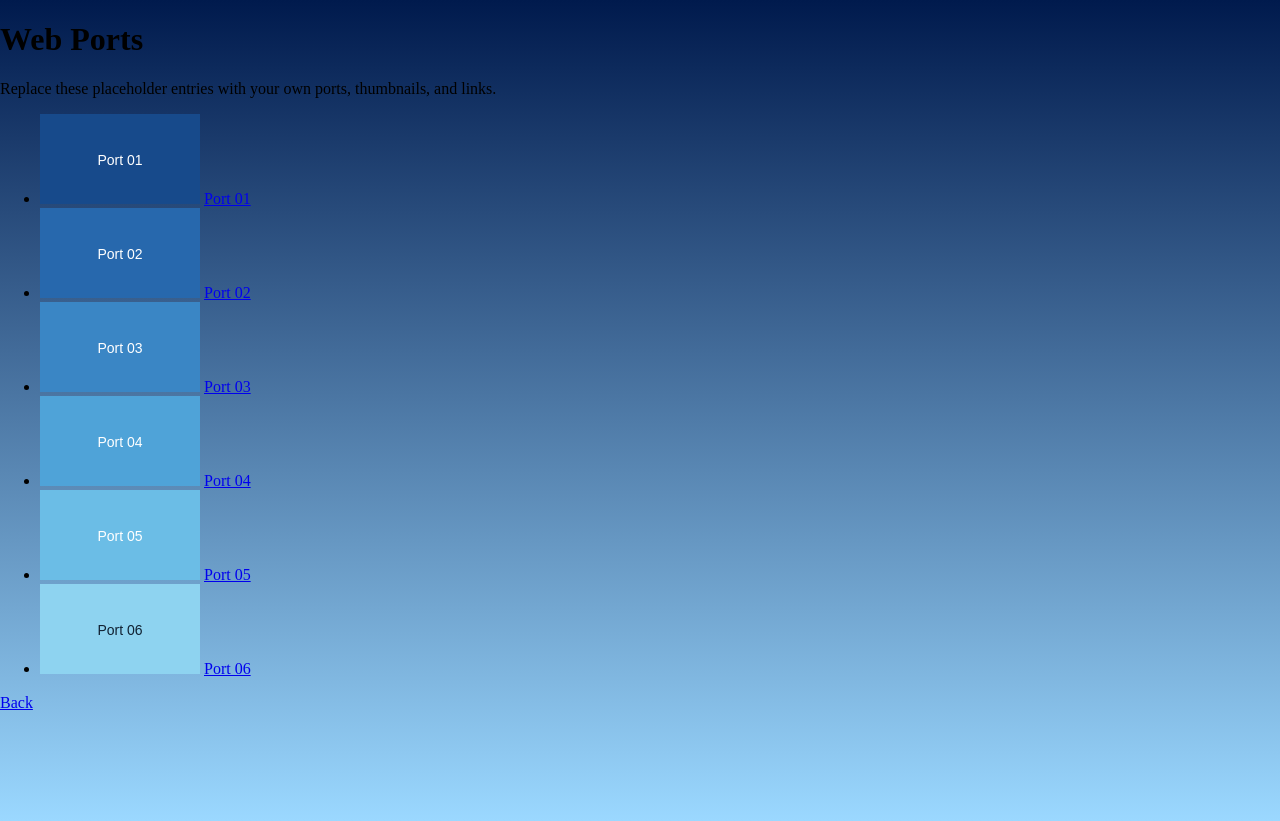
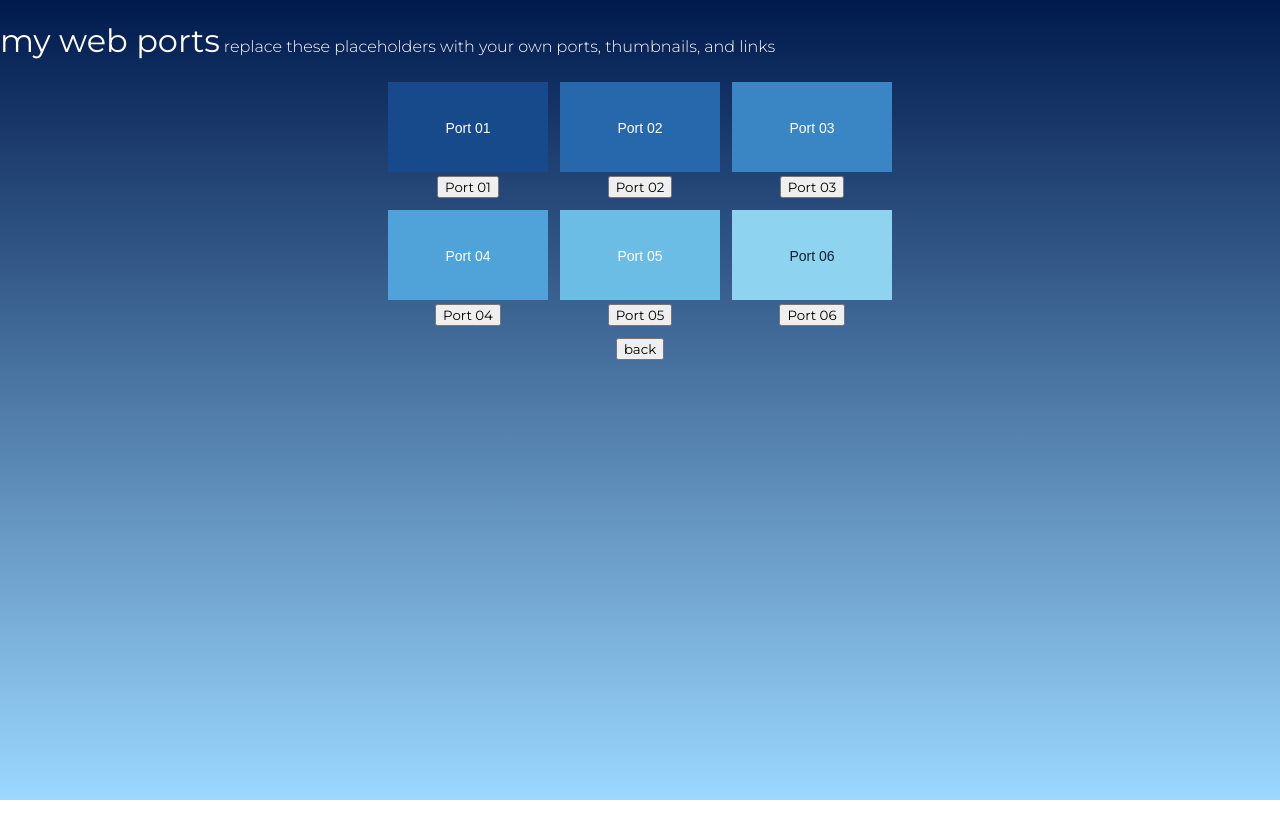
Before and after one commit to braydensrandomcreations/br4yzzn-dot-com, a plain HTML site: page ports.html in a window 1280 px wide. After the commit the page ends 800 px from the top, so only its background shows below. Drawn offline with Linux system fonts and the light colour scheme.

Commit message:
Borrow boolonx styling for Web Ports pages

```diff
--- a/ports.html
+++ b/ports.html
@@ -1,21 +1,95 @@
 <!DOCTYPE html>
-<html lang="en">
+<html>
 <head>
 <meta charset="UTF-8">
 <meta name="viewport" content="width=device-width, initial-scale=1.0">
-<title>Web Ports - List</title>
+<title>webports dot com - my web ports</title>
+<style>
+@import url('https://fonts.googleapis.com/css2?family=Montserrat:ital,wght@0,100..900;1,100..900&display=swap');
+
+.montsAnimated
+{
+  font-family: "Montserrat", sans-serif;
+  text-align: center;
+  display: inline-block;
+  animation: slideIn 1s ease-out forwards;
+  color: white;
+}
+
+.monts
+{
+  font-family: "Montserrat", sans-serif;
+  display: inline-block;
+  animation: doohickey 1s ease-out forwards;
+  text-align: center;
+  color: white;
+}
+
+@keyframes doohickey
+{
+  0% { font-weight: 1000; }
+  50% { font-weight: 500; }
+  100% { font-weight: 300; }
+}
+
+@keyframes slideIn
+{
+  0% { transform: translateY(-50px); font-weight: 1000; opacity: 0; }
+  50% { transform: translateY(-10px); font-weight: 500; opacity: 0.5; }
+  100% { transform: translateX(0); font-weight: 400; opacity: 1; }
+}
+
+.buttonsDiv
+{
+  display: flex;
+  justify-content: center;
+  align-items: center;
+  gap: 12px;
+  flex-wrap: wrap;
+  margin-bottom: 12px;
+}
+
+.buttonsDoohick
+{
+  font-family: Montserrat;
+}
+
+.buttonsDoohick:hover
+{
+  transition: transform 0.3s cubic-bezier(0, 0, 0.6, 40);
+  transform: translateY(-0.1px);
+}
+
+.portThumb
+{
+  font-family: Montserrat;
+  text-align: center;
+  color: white;
+}
+
+body
+{
+  background-image: linear-gradient(#001a4d, #9bd8ff);
+  background-attachment: fixed;
+  margin: 0;
+}
+</style>
 </head>
-<body style="background: linear-gradient(#001a4d, #9bd8ff); min-height: 100vh; margin: 0;">
-<h1>Web Ports</h1>
-<p>Replace these placeholder entries with your own ports, thumbnails, and links.</p>
-<ul>
-  <li><img src="thumbs/port-01.svg" alt="" width="160" height="90"> <a href="#">Port 01</a></li>
-  <li><img src="thumbs/port-02.svg" alt="" width="160" height="90"> <a href="#">Port 02</a></li>
-  <li><img src="thumbs/port-03.svg" alt="" width="160" height="90"> <a href="#">Port 03</a></li>
-  <li><img src="thumbs/port-04.svg" alt="" width="160" height="90"> <a href="#">Port 04</a></li>
-  <li><img src="thumbs/port-05.svg" alt="" width="160" height="90"> <a href="#">Port 05</a></li>
-  <li><img src="thumbs/port-06.svg" alt="" width="160" height="90"> <a href="#">Port 06</a></li>
-</ul>
-<p><a href="index.html">Back</a></p>
+<body>
+<h1 class="montsAnimated" style="text-align: center;">my web ports</h1>
+<p class="monts">replace these placeholders with your own ports, thumbnails, and links</p>
+<div class="buttonsDiv">
+  <div class="portThumb"><img src="thumbs/port-01.svg" alt="" width="160" height="90"><br><button class="buttonsDoohick" onclick="window.location.href='#'">Port 01</button></div>
+  <div class="portThumb"><img src="thumbs/port-02.svg" alt="" width="160" height="90"><br><button class="buttonsDoohick" onclick="window.location.href='#'">Port 02</button></div>
+  <div class="portThumb"><img src="thumbs/port-03.svg" alt="" width="160" height="90"><br><button class="buttonsDoohick" onclick="window.location.href='#'">Port 03</button></div>
+</div>
+<div class="buttonsDiv">
+  <div class="portThumb"><img src="thumbs/port-04.svg" alt="" width="160" height="90"><br><button class="buttonsDoohick" onclick="window.location.href='#'">Port 04</button></div>
+  <div class="portThumb"><img src="thumbs/port-05.svg" alt="" width="160" height="90"><br><button class="buttonsDoohick" onclick="window.location.href='#'">Port 05</button></div>
+  <div class="portThumb"><img src="thumbs/port-06.svg" alt="" width="160" height="90"><br><button class="buttonsDoohick" onclick="window.location.href='#'">Port 06</button></div>
+</div>
+<div class="buttonsDiv">
+  <button class="buttonsDoohick" onclick="window.location.href='index.html'">back</button>
+</div>
 </body>
 </html>
```
Also changed, not shown: index.html (+71 -6 lines), 1 other file.
